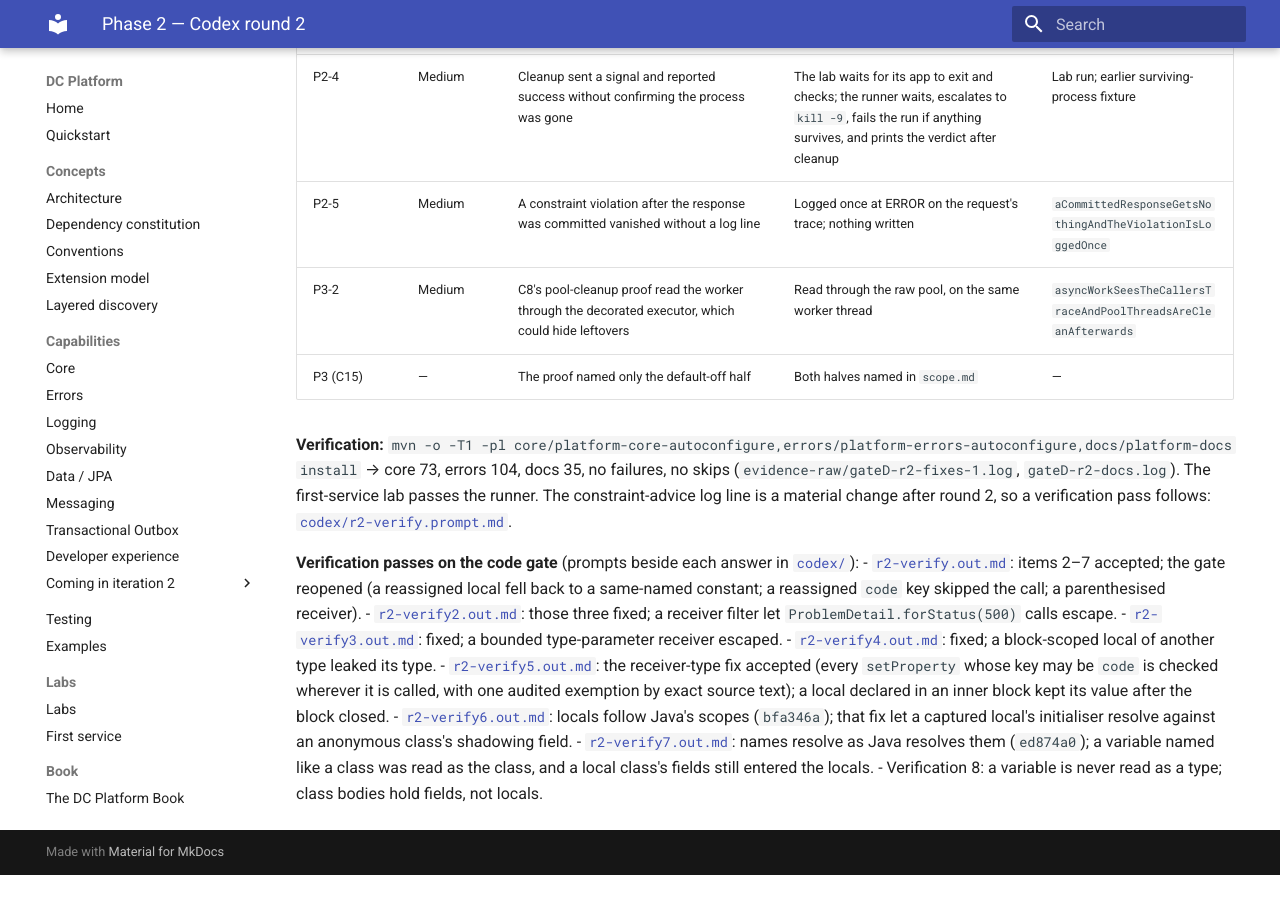
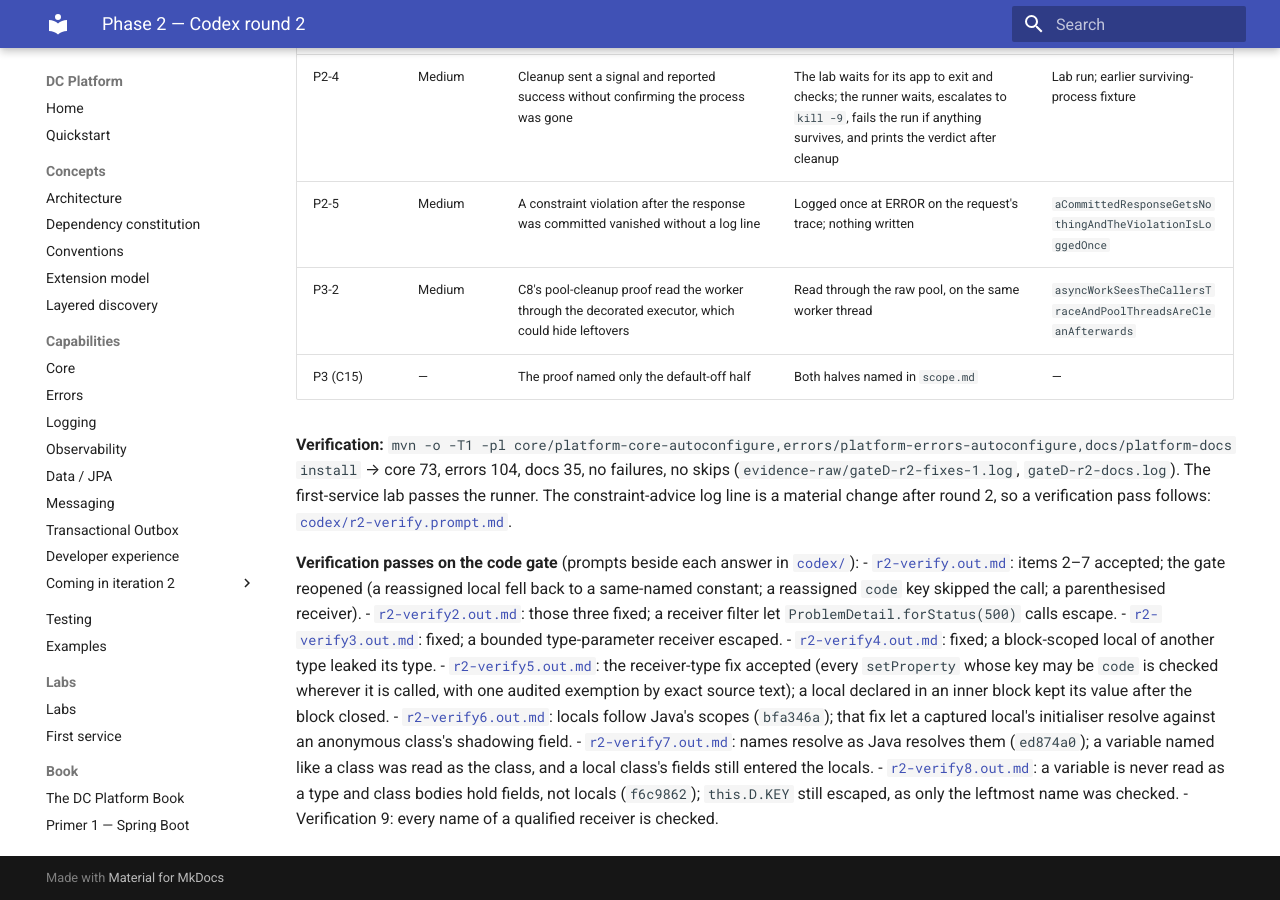
Before and after one commit to muhammadallee/dc-platform, an MkDocs documentation site: the page built from docs/spring-native/phase-02-foundation/review-round-2.md, in a window 1280 px wide and 900 px high, scrolled down 780 px. Built offline with MkDocs 1.6.1 and Material for MkDocs 9.7.7, drawn with Linux system fonts in a browser that asks for light colours; before the commit the page ends 1655 px from its top, so only the background shows below that.

Commit message:
docs(spring-native): phase 2 Codex verification 8 answer and verification 9 prompt
Co-Authored-By: Claude Opus 5.5 <noreply@anthropic.com>
Claude-Session: https://claude.ai/code/session_0131grQ6pUwFCGZox6ekZHiA

```diff
--- a/docs/spring-native/phase-02-foundation/review-round-2.md
+++ b/docs/spring-native/phase-02-foundation/review-round-2.md
@@ -39,4 +39,6 @@ verification pass follows: [`codex/r2-verify.prompt.md`](codex/r2-verify.prompt.
   local's initialiser resolve against an anonymous class's shadowing field.
 - [`r2-verify7.out.md`](codex/r2-verify7.out.md): names resolve as Java resolves them (`ed874a0`); a variable named
   like a class was read as the class, and a local class's fields still entered the locals.
-- Verification 8: a variable is never read as a type; class bodies hold fields, not locals.
+- [`r2-verify8.out.md`](codex/r2-verify8.out.md): a variable is never read as a type and class bodies hold fields,
+  not locals (`f6c9862`); `this.D.KEY` still escaped, as only the leftmost name was checked.
+- Verification 9: every name of a qualified receiver is checked.
```
Also changed, not shown: docs/spring-native/phase-02-foundation/codex/r2-verify8.out.md (added, +23 -0 lines), docs/spring-native/phase-02-foundation/codex/r2-verify9.prompt.md (added, +10 -0 lines).
